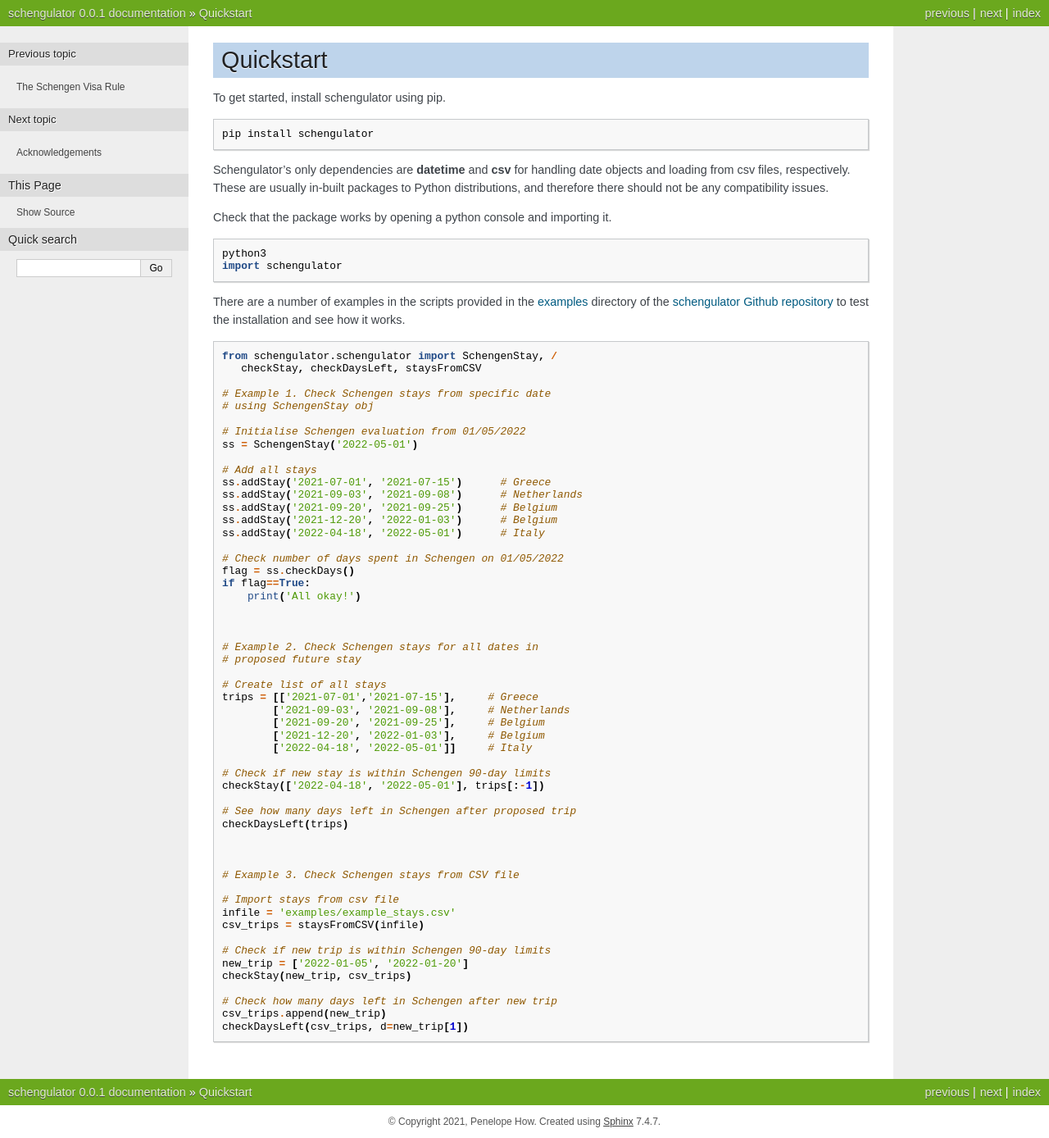
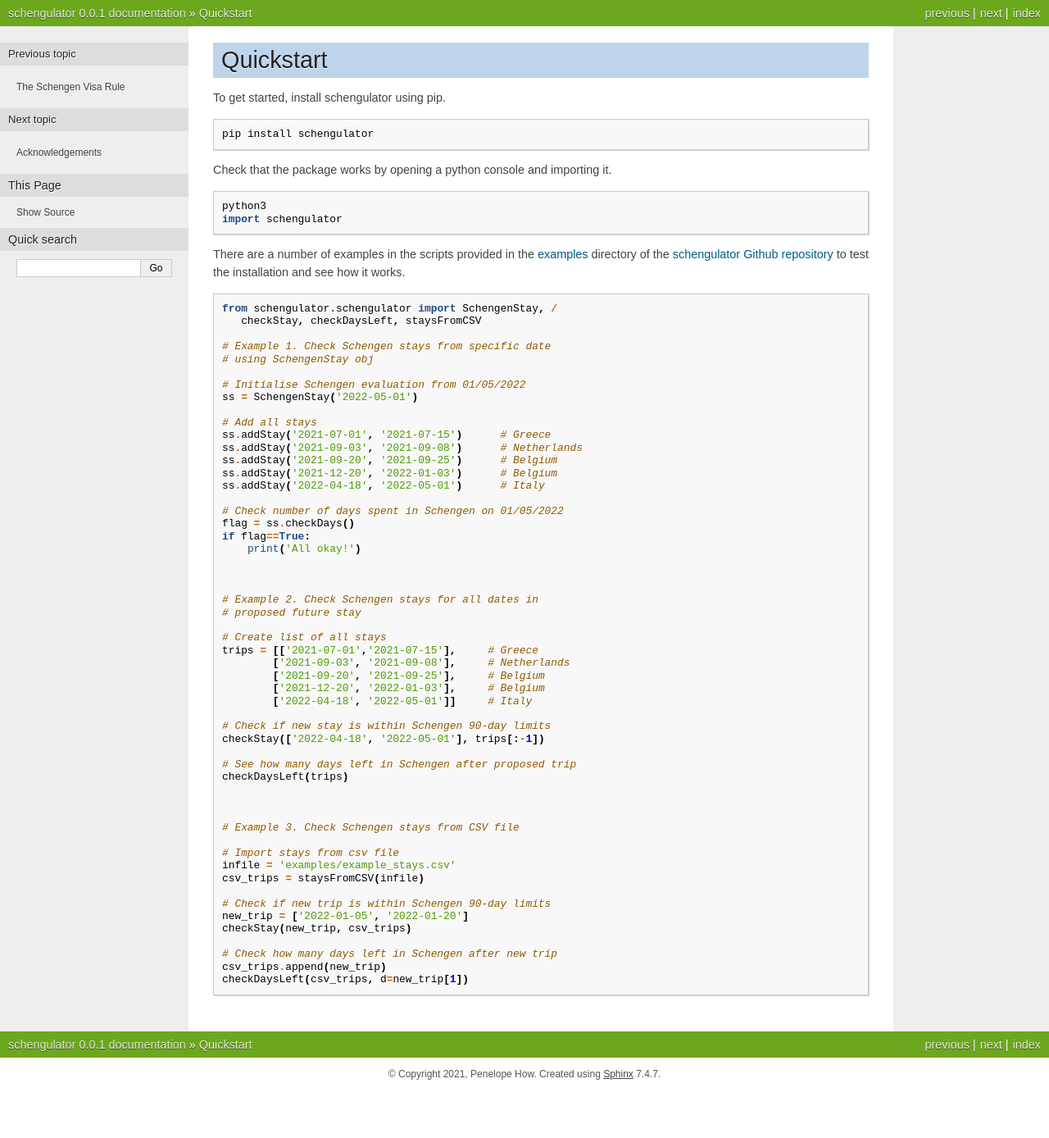
Before and after one commit to PennyHow/schengulator, a Sphinx documentation site: the page built from docs/quickstart.rst, in a window 1280 px wide. Shown: the whole page at 82% size. Built offline with Sphinx 7.4.7, drawn with Linux system fonts in a browser that asks for light colours; after the commit the page ends 1330 px from its top, so only the background shows below that.

```diff
--- a/docs/quickstart.rst
+++ b/docs/quickstart.rst
@@ -6,8 +6,6 @@
 .. code-block:: python
 
    pip install schengulator
-
-Schengulator's only dependencies are **datetime** and **csv** for handling date objects and loading from csv files, respectively. These are usually in-built packages to Python distributions, and therefore there should not be any compatibility issues.
 
 Check that the package works by opening a python console and importing it.
 
```
Also changed, not shown: 1 other file.
